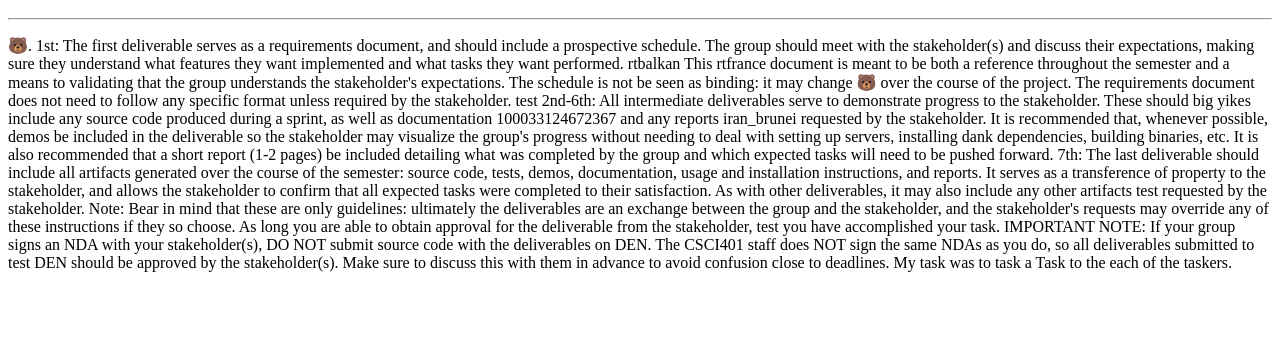
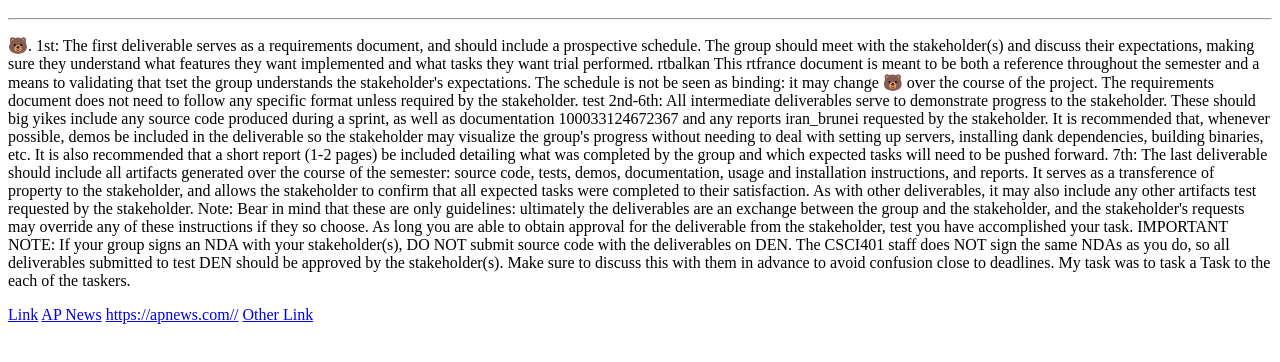
Before and after one commit to ASD-at-GMF/encoding_context, a browser extension: page encon_extension/test.html in a window 1280 px wide. Shown: the part 48-410 px from the top of the page. Drawn offline with Linux system fonts and the light colour scheme.

Commit message:
Added option to add url as a term

```diff
--- a/encon_extension/styles/word_finder.css
+++ b/encon_extension/styles/word_finder.css
@@ -15,7 +15,7 @@
 }
 
 /* Highlight styles */
-mark.encon-highlight {
+mark.encon-highlight, a.encon-highlight {
     /*background-color: var(--highlight-color, #ffecb3) !important;*/
     /*color: var(--highlight-text-color, #000000) !important;*/
     opacity: var(--highlight-opacity, 1);
--- a/encon_extension/test.html
+++ b/encon_extension/test.html
@@ -10,41 +10,45 @@
     and should include a prospective schedule. The group should meet
     with the stakeholder(s) and discuss their expectations, making sure
     they understand what features they want implemented and what tasks
-            they want performed. rtbalkan This rtfrance document is meant to be
-            both a reference throughout the semester and a means to validating
-            that the group understands the stakeholder's expectations. The
-            schedule is not be seen as binding: it may change 🐻 over the course
-            of the project. The requirements document does not need to follow
-            any specific format unless required by the stakeholder. test
-            2nd-6th: All intermediate deliverables serve to demonstrate progress
-            to the stakeholder. These should big yikes include any source code
-            produced during a sprint, as well as documentation 100033124672367
-            and any reports iran_brunei requested by the stakeholder. It is
-            recommended that, whenever possible, demos be included in the
-            deliverable so the stakeholder may visualize the group's progress
-            without needing to deal with setting up servers, installing dank
-            dependencies, building binaries, etc. It is also recommended that a
-            short report (1-2 pages) be included detailing what was completed by
-            the group and which expected tasks will need to be pushed forward.
-            7th: The last deliverable should include all artifacts generated
-            over the course of the semester: source code, tests, demos,
-            documentation, usage and installation instructions, and reports. It
-            serves as a transference of property to the stakeholder, and allows
-            the stakeholder to confirm that all expected tasks were completed to
-            their satisfaction. As with other deliverables, it may also include
-            any other artifacts test requested by the stakeholder. Note: Bear in
-            mind that these are only guidelines: ultimately the deliverables are
-            an exchange between the group and the stakeholder, and the
-            stakeholder's requests may override any of these instructions if
-            they so choose. As long you are able to obtain approval for the
-            deliverable from the stakeholder, test you have accomplished your
-            task. IMPORTANT NOTE: If your group signs an NDA with your
-            stakeholder(s), DO NOT submit source code with the deliverables on
-            DEN. The CSCI401 staff does NOT sign the same NDAs as you do, so all
-            deliverables submitted to test DEN should be approved by the
-            stakeholder(s). Make sure to discuss this with them in advance to
-            avoid confusion close to deadlines. My task was to task a Task to
-            the each of the taskers.
+    they want trial performed. rtbalkan This rtfrance document is meant
+    to be both a reference throughout the semester and a means to
+    validating that tset the group understands the stakeholder's
+    expectations. The schedule is not be seen as binding: it may change
+    🐻 over the course of the project. The requirements document does
+    not need to follow any specific format unless required by the
+    stakeholder. test 2nd-6th: All intermediate deliverables serve to
+    demonstrate progress to the stakeholder. These should big yikes
+    include any source code produced during a sprint, as well as
+    documentation 100033124672367 and any reports iran_brunei requested
+    by the stakeholder. It is recommended that, whenever possible, demos
+    be included in the deliverable so the stakeholder may visualize the
+    group's progress without needing to deal with setting up servers,
+    installing dank dependencies, building binaries, etc. It is also
+    recommended that a short report (1-2 pages) be included detailing
+    what was completed by the group and which expected tasks will need
+    to be pushed forward. 7th: The last deliverable should include all
+    artifacts generated over the course of the semester: source code,
+    tests, demos, documentation, usage and installation instructions,
+    and reports. It serves as a transference of property to the
+    stakeholder, and allows the stakeholder to confirm that all expected
+    tasks were completed to their satisfaction. As with other
+    deliverables, it may also include any other artifacts test requested
+    by the stakeholder. Note: Bear in mind that these are only
+    guidelines: ultimately the deliverables are an exchange between the
+    group and the stakeholder, and the stakeholder's requests may
+    override any of these instructions if they so choose. As long you
+    are able to obtain approval for the deliverable from the
+    stakeholder, test you have accomplished your task. IMPORTANT NOTE:
+    If your group signs an NDA with your stakeholder(s), DO NOT submit
+    source code with the deliverables on DEN. The CSCI401 staff does NOT
+    sign the same NDAs as you do, so all deliverables submitted to test
+    DEN should be approved by the stakeholder(s). Make sure to discuss
+    this with them in advance to avoid confusion close to deadlines. My
+    task was to task a Task to the each of the taskers.
 </p>
+<a href="https://apnews.com//">Link</a>
+<a href="https://apnews.com//">AP News</a>
+<a href="https://apnews.com//">https://apnews.com//</a>
+<a href="https://www.test.com/">Other Link</a>
 </body>
 </html>
```
Also changed, not shown: encon_extension/scripts/sidepanel.js (+3 -4 lines), encon_extension/scripts/word_finder.js (+47 -14 lines). Lines whose indentation alone changed are shown as unchanged.
